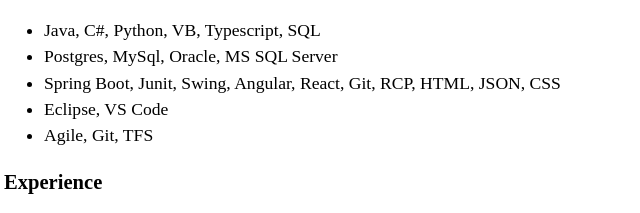
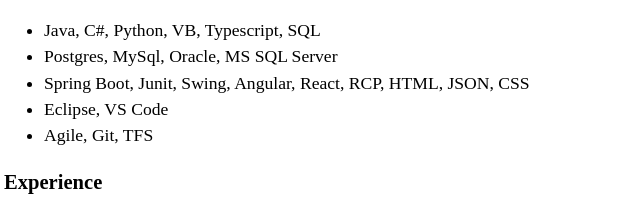
Before and after one commit to joshuaism/joshuaism.github.io, a plain HTML site: page index.html in a window 1280 px wide. Shown: the part 324-537 px from the top of the page, 240-880 px from the left. Drawn offline with Linux system fonts and the light colour scheme.

Commit message:
Update index.html

```diff
--- a/index.html
+++ b/index.html
@@ -55,7 +55,7 @@
     <ul>
       <li>Java, C#, Python, VB, Typescript, SQL</li>
       <li>Postgres, MySql, Oracle, MS SQL Server</li>
-      <li>Spring Boot, Junit, Swing, Angular, React, Git, RCP, HTML, JSON, CSS</li>
+      <li>Spring Boot, Junit, Swing, Angular, React, RCP, HTML, JSON, CSS</li>
       <li>Eclipse, VS Code</li>
       <li>Agile, Git, TFS</li>
     </ul>
```
